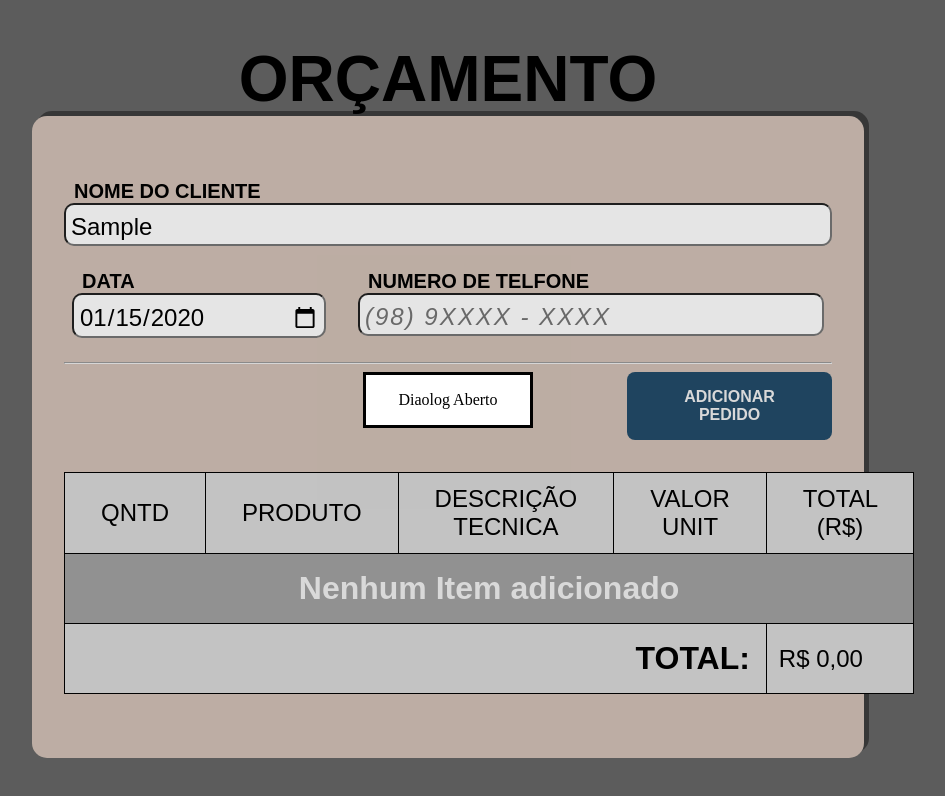
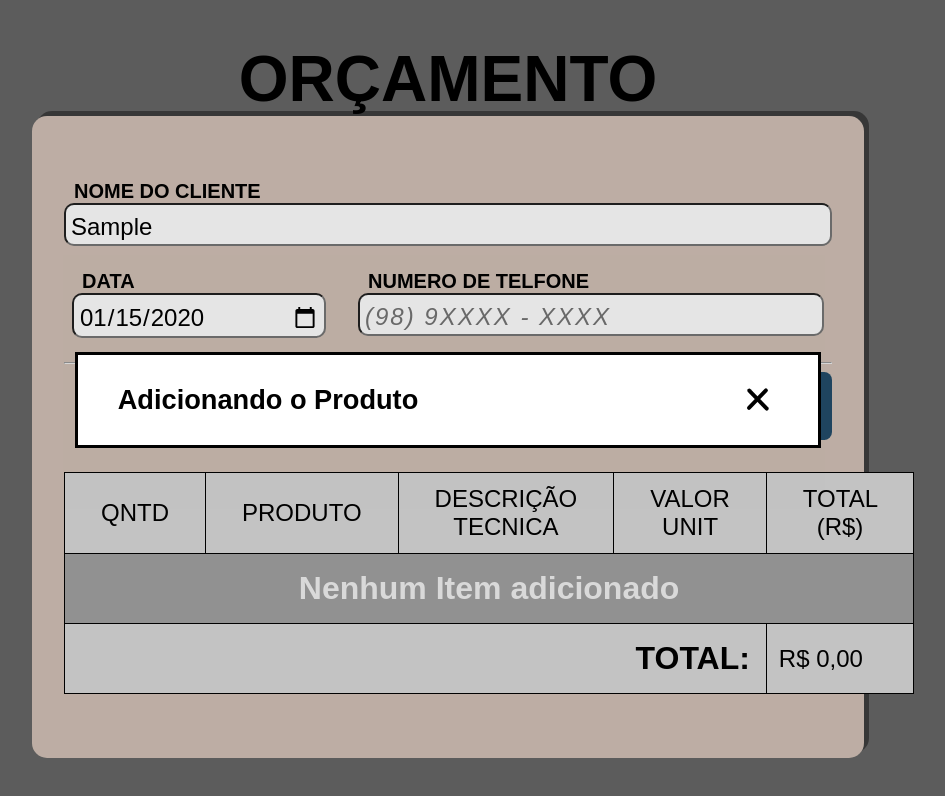
Before and after one commit to Willmega35/Sistem-ERP-CRM, a website: page src/index.html in a window 1280 px wide. Both pictures are taken after typing "Sample", "2020-01-15", "Sample" into the empty fields and a click on the button "ADICIONAR PEDIDO". Shown: the whole page, without its empty margins (192-1137 px from the left). Drawn offline with Linux system fonts and the light colour scheme; a web font is replaced by a local one.

Commit message:
feat | style: Cosntruindo o cabecalho com titulo e botão de saida

```diff
--- a/src/index.html
+++ b/src/index.html
@@ -63,7 +63,10 @@
       </form>
     </main>
     <dialog id="add-request">
-      Diaolog Aberto
+      <header class="headerModal">
+        <h3>Adicionando o Produto</h3>
+        <img src="assets/Quit.svg" alt="Icon close dialog">
+      </header>
     </dialog>
     <script src="scripts/main.js"></script>
   </body>
--- a/src/style/style.css
+++ b/src/style/style.css
@@ -142,3 +142,19 @@ dialog{
   margin: auto;
   padding: 1em 2em;
 }
+
+#add-request{
+  max-width: 80vw;
+  padding: 1.5em 2.5em;
+
+  & .headerModal {
+    display: flex;
+    align-items: center;
+    justify-content: space-between;
+    gap: 25vw;
+
+    & h3 {
+      font: 700 1.7em var(--font-google);
+    }
+  }
+}
```
